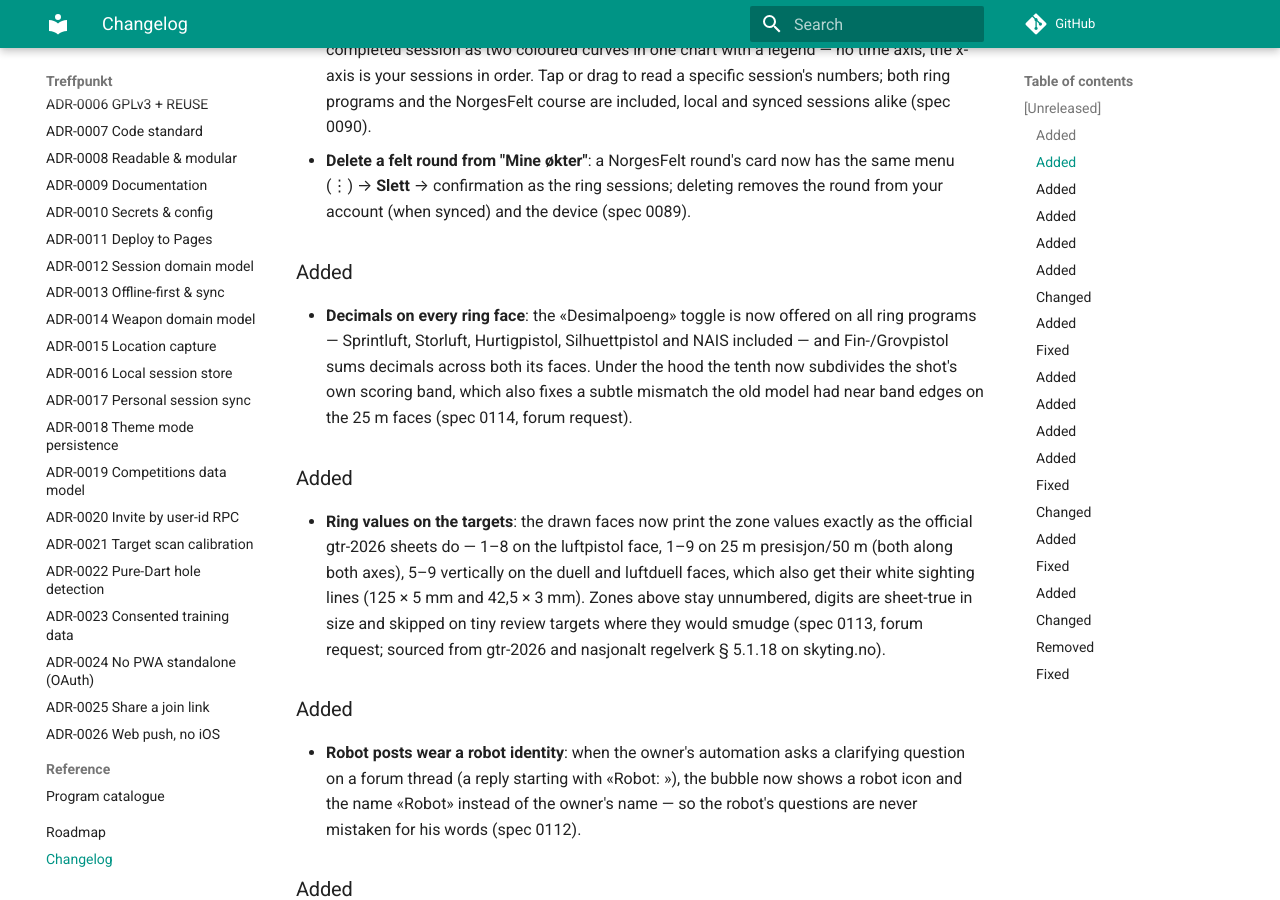
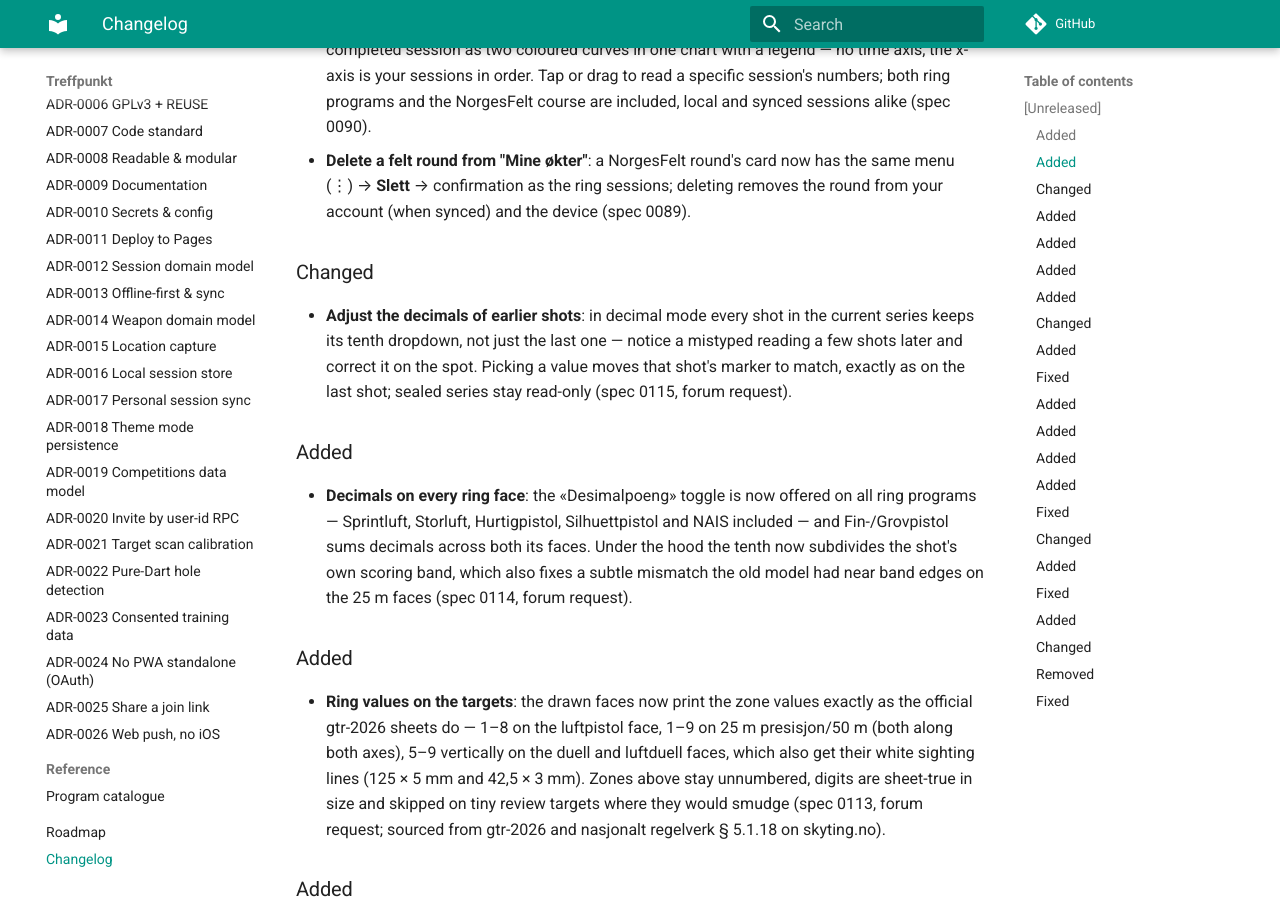
Before and after one commit to roykollensvendsen/treffpunkt, an MkDocs documentation site: the page built from docs/CHANGELOG.md, in a window 1280 px wide and 900 px high, scrolled down 1165 px. Built offline with MkDocs 1.6.1 and Material for MkDocs 9.7.7, drawn with Linux system fonts in a browser that asks for light colours; comment, search, counter and statistics services are not loaded.

Commit message:
feat(scoring): adjust the decimals of earlier shots
When you enter decimal values from an electronic target, you often
notice a mistyped reading a few shots later. Until now only the last
shot's decimal could be changed; now every shot in the series you are
shooting keeps its dropdown, so a slip can be corrected on the spot.
Picking a value moves that shot's marker to match, exactly as on the
last shot.

- Offer the tenth picker on every placed scoring shot in the current
  series, not just the last (the domain and notifier already handled
  any index); sealed series stay read-only.
- Key the picker per shot row; misses still have nothing to pick.
- Spec 0115 with widget tests: both rows keep pickers, adjusting the
  first shot updates the decimal sum and repositions only that shot.

Forum request: «Ønsker å kunne justere desimalene på tidligere skudd».

```diff
--- a/docs/CHANGELOG.md
+++ b/docs/CHANGELOG.md
@@ -50,6 +50,14 @@ All notable changes to this project are documented here. The format is based on
   the same menu (⋮) → **Slett** → confirmation as the ring sessions; deleting
   removes the round from your account (when synced) and the device (spec
   0089).
+
+### Changed
+- **Adjust the decimals of earlier shots**: in decimal mode every shot
+  in the current series keeps its tenth dropdown, not just the last one
+  — notice a mistyped reading a few shots later and correct it on the
+  spot. Picking a value moves that shot's marker to match, exactly as
+  on the last shot; sealed series stay read-only (spec 0115, forum
+  request).
 
 ### Added
 - **Decimals on every ring face**: the «Desimalpoeng» toggle is now
--- a/mkdocs.yml
+++ b/mkdocs.yml
@@ -145,6 +145,7 @@ nav:
       - "0112 — Robot-innlegg i forumet": specs/0112-robot-posts.md
       - "0113 — Ringtall på skivene": specs/0113-ring-labels.md
       - "0114 — Desimaler på alle ringskiver": specs/0114-decimal-all-ring-faces.md
+      - "0115 — Juster tidligere skudds desimaler": specs/0115-edit-earlier-shot-tenths.md
   - Decisions:
       - ADR-0001 Flutter: adr/0001-frontend-flutter.md
       - ADR-0002 Supabase: adr/0002-backend-supabase.md
```
Also changed, not shown: docs/specs/0115-edit-earlier-shot-tenths.md (added, +48 -0 lines), docs/user/getting-started.md (+4 -3 lines), 2 other files.
